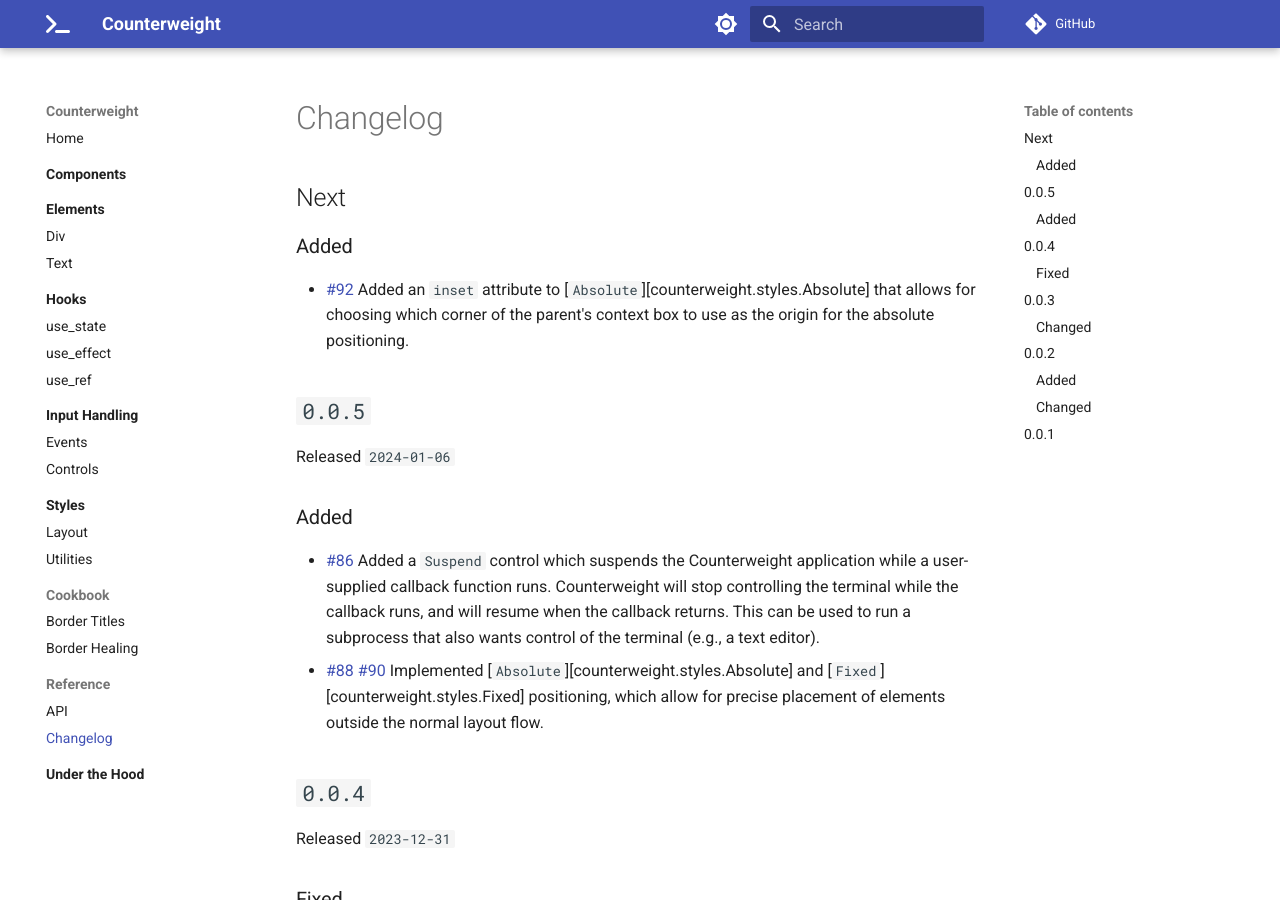
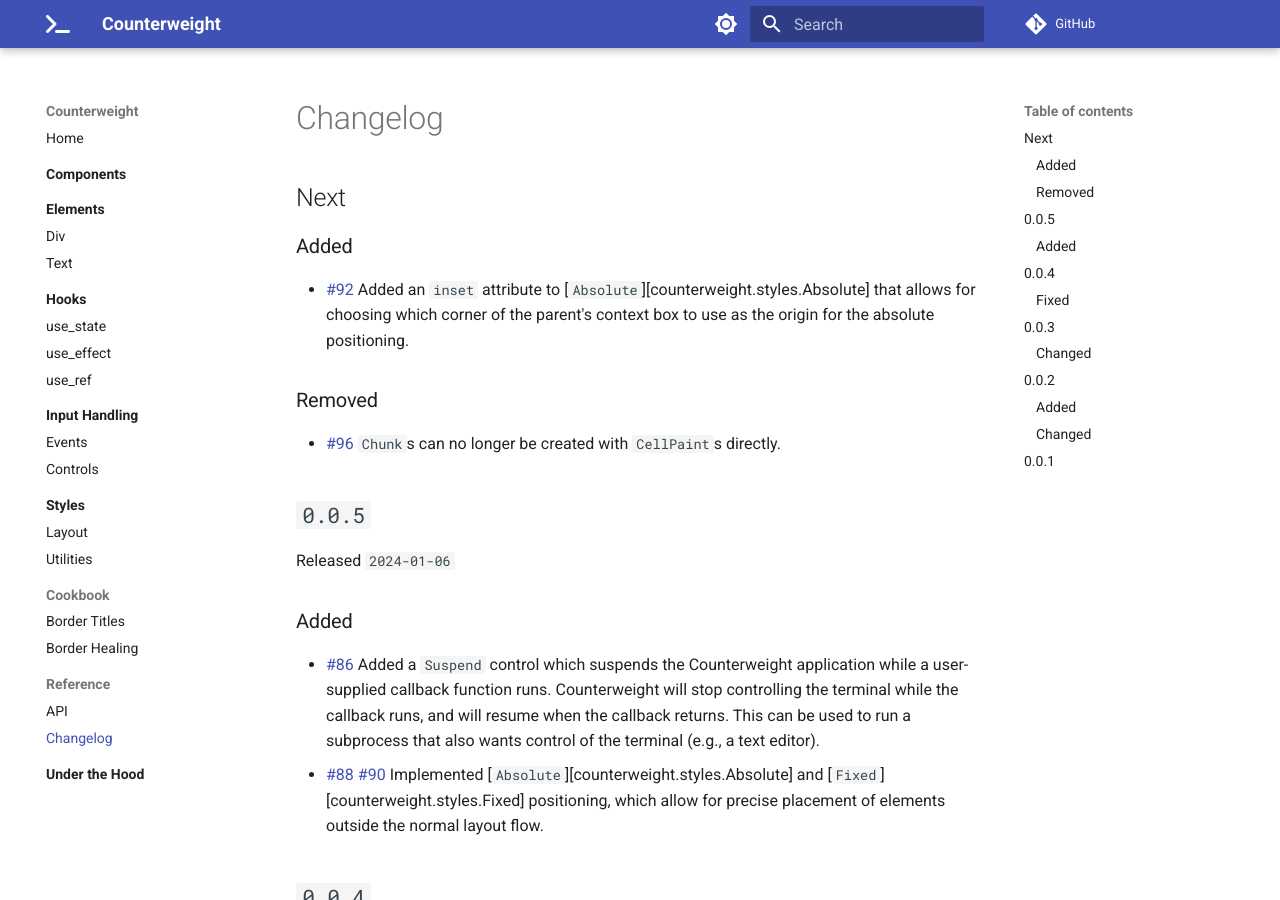
Before and after one commit to JoshKarpel/counterweight, an MkDocs documentation site: the page built from docs/reference/changelog.md, in a window 1280 px wide and 900 px high. Built offline with MkDocs 1.6.1 and Material for MkDocs 9.7.7, drawn with Linux system fonts in a browser that asks for light colours; comment, search, counter and statistics services are not loaded.

Commit message:
changelog

```diff
--- a/docs/reference/changelog.md
+++ b/docs/reference/changelog.md
@@ -7,6 +7,11 @@
 - [#92](https://github.com/JoshKarpel/counterweight/pull/92)
   Added an `inset` attribute to [`Absolute`][counterweight.styles.Absolute] that allows for choosing which corner
   of the parent's context box to use as the origin for the absolute positioning.
+
+### Removed
+
+- [#96](https://github.com/JoshKarpel/counterweight/pull/96)
+  `Chunk`s can no longer be created with `CellPaint`s directly.
 
 ## `0.0.5`
 
```
